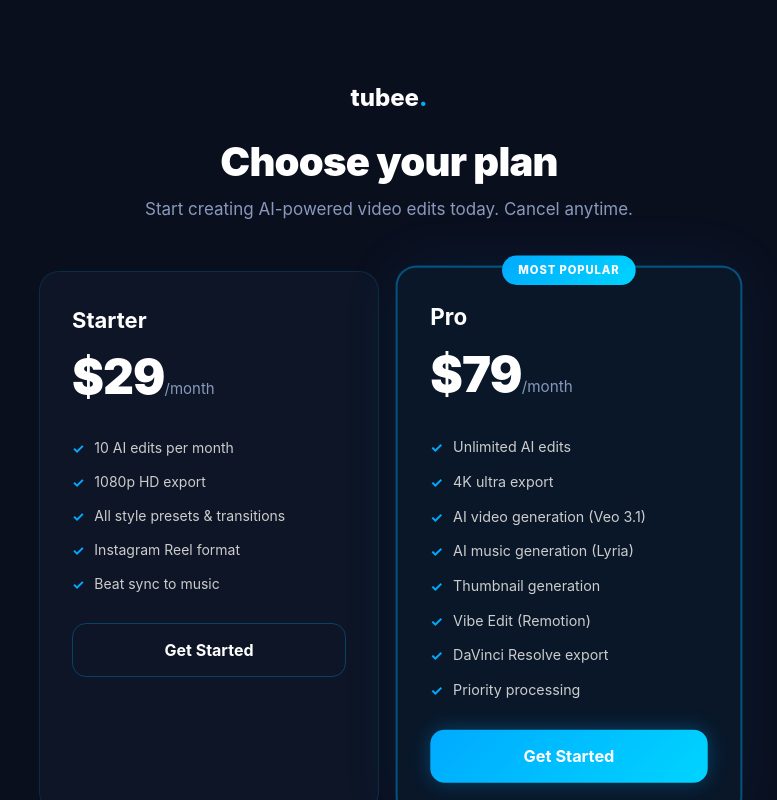
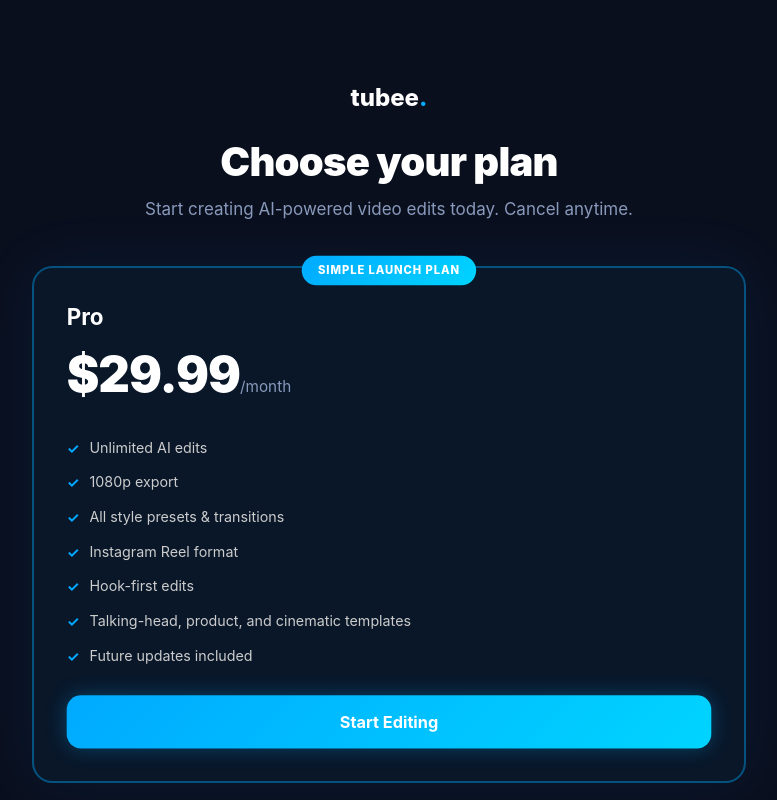
Before and after one commit to arriagoro/tubee, a Next.js app in the folder frontend/: page /pricing in a window 1280 px wide. Shown: the top 800 px of the page, without its empty margins (251-1028 px from the left). Built offline with nearby package versions, Linux system fonts and the light colour scheme.

Commit message:
pricing: simplify launch to one .99 plan

```diff
--- a/frontend/src/app/pricing/page.tsx
+++ b/frontend/src/app/pricing/page.tsx
@@ -10,36 +10,20 @@
 
 const plans = [
   {
-    name: 'Starter',
-    plan_key: 'starter' as const,
-    price: 29,
-    badge: null,
+    name: 'Pro',
+    plan_key: 'pro' as const,
+    price: 29.99,
+    badge: 'Simple Launch Plan',
     features: [
-      '10 AI edits per month',
-      '1080p HD export',
+      'Unlimited AI edits',
+      '1080p export',
       'All style presets & transitions',
       'Instagram Reel format',
-      'Beat sync to music',
+      'Hook-first edits',
+      'Talking-head, product, and cinematic templates',
+      'Future updates included',
     ],
-    cta: 'Get Started',
-    highlighted: false,
-  },
-  {
-    name: 'Pro',
-    plan_key: 'pro' as const,
-    price: 79,
-    badge: 'Most Popular',
-    features: [
-      'Unlimited AI edits',
-      '4K ultra export',
-      'AI video generation (Veo 3.1)',
-      'AI music generation (Lyria)',
-      'Thumbnail generation',
-      'Vibe Edit (Remotion)',
-      'DaVinci Resolve export',
-      'Priority processing',
-    ],
-    cta: 'Get Started',
+    cta: 'Start Editing',
     highlighted: true,
   },
 ];
```
Also changed, not shown: 1 other file (tests, documents, lock files or other folders).
